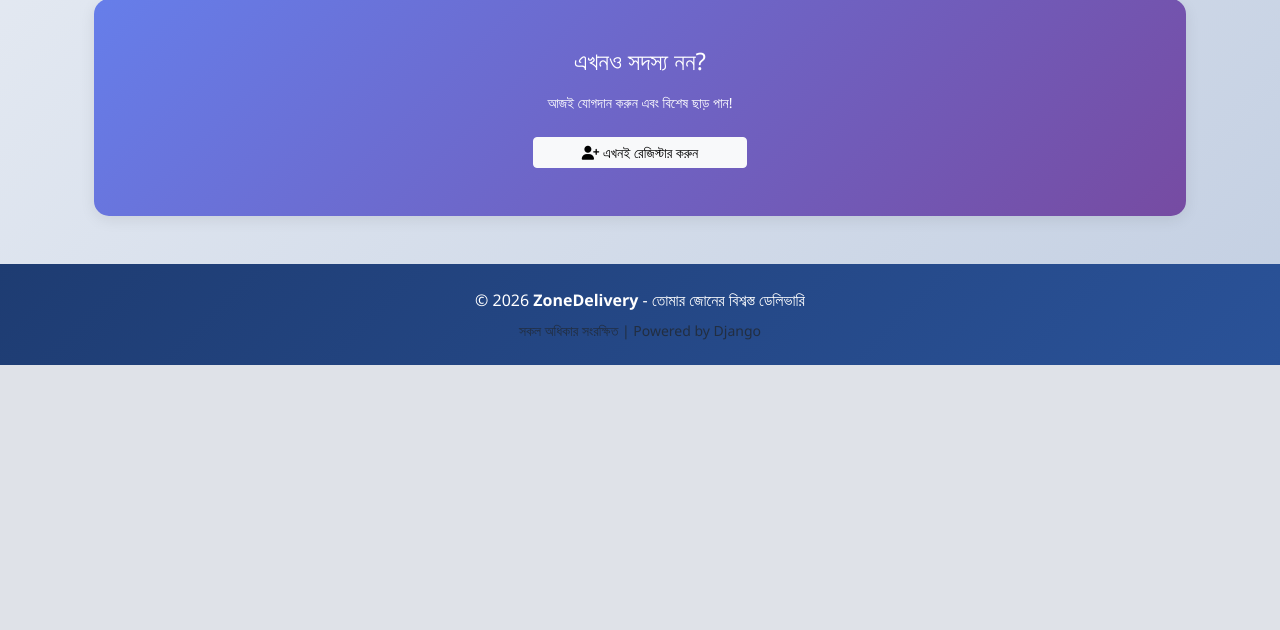
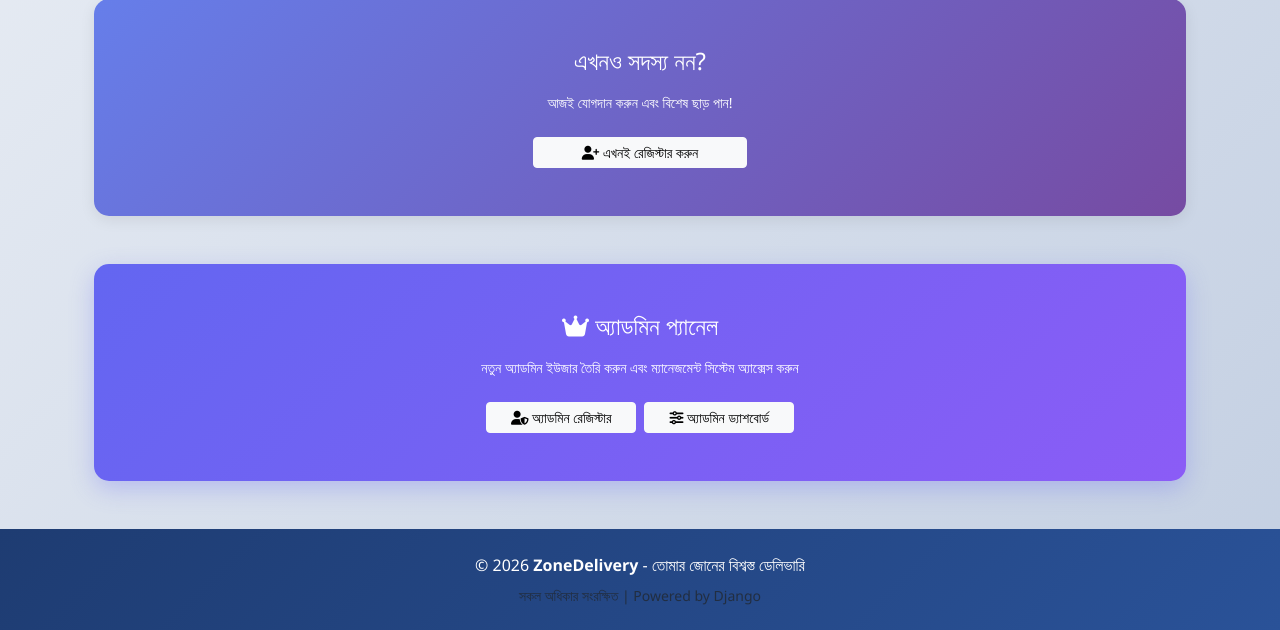
Before and after one commit to fahadhossenbappy123-crypto/DelevaryZone, a Django app: page / in a window 1280 px wide. Shown: the part 961-1591 px from the top of the page. Before the commit the page ends 1326 px from the top, so only its background shows below. Run offline with Django 5.2, Linux system fonts and the light colour scheme; data that the repository does not hold is empty.

Commit message:
Add Admin Panel section with register and dashboard buttons on home page

```diff
--- a/shop/admin.py
+++ b/shop/admin.py
@@ -43,3 +43,9 @@ class NotificationAdmin(admin.ModelAdmin):
     list_filter = ['notification_type', 'is_read', 'created_at']
     search_fields = ['user__username', 'title', 'message']
     readonly_fields = ['created_at']
+
+# ============ Customize Django Admin Interface ============
+# Remove "Django administration" header and set custom titles
+admin.site.site_header = "Zone Delivery Admin Panel"
+admin.site.site_title = "Zone Delivery"
+admin.site.index_title = "Admin Dashboard"
--- a/shop/models.py
+++ b/shop/models.py
@@ -7,8 +7,9 @@ from decimal import Decimal
 class UserProfile(models.Model):
     ROLE_CHOICES = [
         ('customer', 'গ্রাহক'),
+        ('admin', 'অ্যাডমিন'),        # নতুন: Management panel access
         ('rider', 'রাইডার'),
-        ('manager', 'ম্যানেজার'),  # নতুন: অর্ডার গ্রহণ/প্রত্যাখ্যান করতে
+        ('manager', 'ম্যানেজার'),  # অর্ডার গ্রহণ/প্রত্যাখ্যান করতে
     ]
 
     user = models.OneToOneField(User, on_delete=models.CASCADE, related_name='profile')
--- a/shop/templates/shop/base.html
+++ b/shop/templates/shop/base.html
@@ -772,7 +772,7 @@
 
                     {% if user.is_authenticated %}
                         <!-- Admin Dashboard -->
-                        {% if user.is_staff or user.is_superuser %}
+                        {% if user.is_staff or user.is_superuser or user.profile.role == 'admin' %}
                             <li class="nav-item dropdown">
                                 <a class="nav-link btn-auth btn-auth-register dropdown-toggle" href="#" id="adminDropdown" role="button" data-bs-toggle="dropdown" style="background: #6366f1; color: white; margin-right: 0.5rem;">
                                     <i class="fas fa-crown"></i> Admin Panel
--- a/shop/templates/shop/home.html
+++ b/shop/templates/shop/home.html
@@ -151,5 +151,27 @@
     </div>
     {% endif %}
 
+    <!-- Admin Panel Section (Always Visible) -->
+    <div class="row mt-5 mb-5">
+        <div class="col-12">
+            <div class="card text-center" style="background: linear-gradient(135deg, #6366f1 0%, #8b5cf6 100%); color: white; border: none; box-shadow: 0 8px 25px rgba(99, 102, 241, 0.3);">
+                <div class="card-body p-3 p-md-5">
+                    <h4 class="card-title mb-2 mb-md-3">
+                        <i class="fas fa-crown"></i> অ্যাডমিন প্যানেল
+                    </h4>
+                    <p class="card-text mb-3 mb-md-4 small">নতুন অ্যাডমিন ইউজার তৈরি করুন এবং ম্যানেজমেন্ট সিস্টেম অ্যাক্সেস করুন</p>
+                    <div class="d-flex gap-2 justify-content-center flex-wrap">
+                        <a href="{% url 'admin_register' %}" class="btn btn-light btn-sm btn-md-lg px-3 px-md-4">
+                            <i class="fas fa-user-shield"></i> অ্যাডমিন রেজিস্টার
+                        </a>
+                        <a href="/admin/" class="btn btn-light btn-sm btn-md-lg px-3 px-md-4">
+                            <i class="fas fa-sliders-h"></i> অ্যাডমিন ড্যাশবোর্ড
+                        </a>
+                    </div>
+                </div>
+            </div>
+        </div>
+    </div>
+
 </div>
 {% endblock %}
--- a/shop/views.py
+++ b/shop/views.py
@@ -100,8 +100,9 @@ def user_logout(request):
 @login_required(login_url='admin:login')
 def admin_register(request):
     """Admin registration page - Only for existing admins"""
-    # Check if user is superuser/admin
-    if not request.user.is_superuser:
+    # Check if user is admin (custom role or superuser)
+    is_admin = request.user.is_superuser or (hasattr(request.user, 'profile') and request.user.profile.role == 'admin')
+    if not is_admin:
         messages.error(request, 'আপনার এই পেজ এক্সেস করার অনুমতি নেই।')
         return redirect('home')
 
@@ -110,12 +111,16 @@ def admin_register(request):
         form = AdminRegisterForm(request.POST)
         if form.is_valid():
             user = form.save(commit=False)
-            # Make the new user a superuser/admin
-            user.is_admin = True
+            # Make the new user a admin
             user.is_staff = True
             user.is_superuser = True
             user.is_active = True
             user.save()
+
+            # Create or update UserProfile with admin role
+            profile, created = UserProfile.objects.get_or_create(user=user)
+            profile.role = 'admin'
+            profile.save()
 
             messages.success(request, f'Admin ইউজার "{user.username}" সফলভাবে তৈরি হয়েছে!')
             return redirect('admin_register')
@@ -127,7 +132,7 @@ def admin_register(request):
         from .forms import AdminRegisterForm
         form = AdminRegisterForm()
 
-    # Get all admin users
+    # Get all admin users (both Django superusers and custom admin role)
     admin_users = User.objects.filter(is_superuser=True).values('username', 'email', 'date_joined')
 
     context = {
```
Also changed, not shown: shop/admin_views.py (+8 -1 lines).
